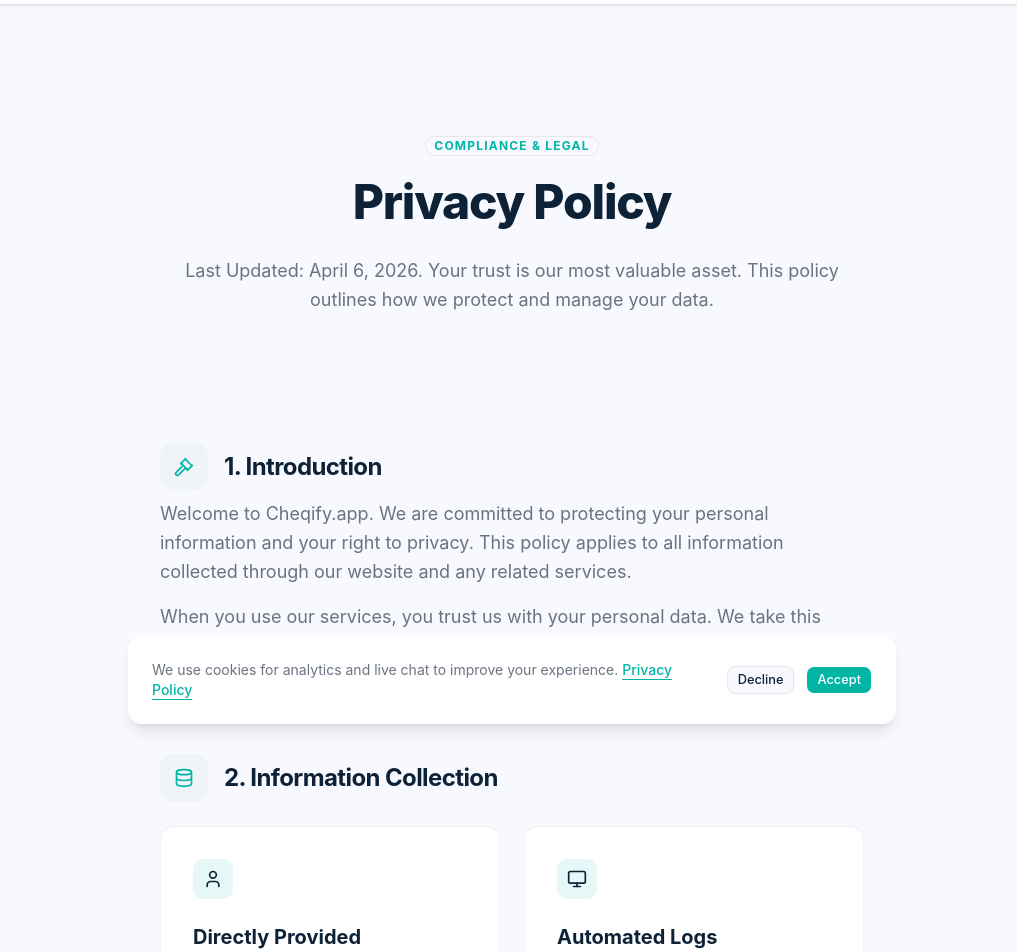
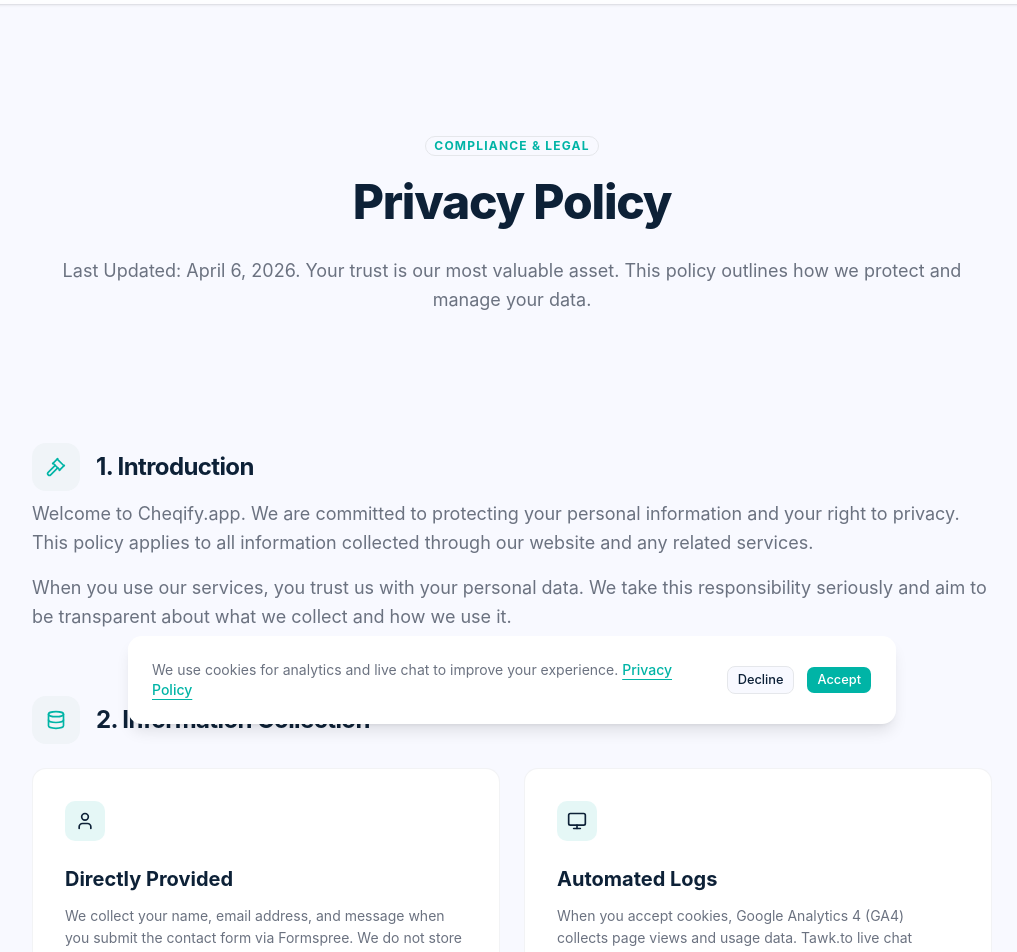
Before and after one commit to ravihirapara/cheqify-website, a Next.js app: page /en/privacy in a window 1280 px wide. Shown: the part 60-1012 px from the top of the page, without its empty margins (128-1145 px from the left). Built offline with nearby package versions, Linux system fonts and the light colour scheme; no server answers; a web font is replaced by a local one.

Commit message:
fix: widen Privacy and Terms pages from max-w-3xl to max-w-5xl

```diff
--- a/src/components/sections/privacy-content.tsx
+++ b/src/components/sections/privacy-content.tsx
@@ -21,7 +21,7 @@
   const t = useTranslations("privacy");
 
   return (
-    <article className="mx-auto max-w-3xl space-y-16 px-4 pb-24 sm:px-6 lg:px-8">
+    <article className="mx-auto max-w-5xl space-y-16 px-4 pb-24 sm:px-6 lg:px-8">
       {/* Section 1: Introduction */}
       <section className="space-y-6">
         <div className="mb-2 flex items-center gap-4">
--- a/src/components/sections/privacy-hero.tsx
+++ b/src/components/sections/privacy-hero.tsx
@@ -8,7 +8,7 @@
 
   return (
     <section className="py-24 md:py-32">
-      <div className="mx-auto max-w-3xl px-4 text-center sm:px-6 lg:px-8">
+      <div className="mx-auto max-w-5xl px-4 text-center sm:px-6 lg:px-8">
         <Badge
           variant="outline"
           className="mb-4 text-xs font-bold uppercase tracking-widest text-primary"
--- a/src/components/sections/terms-content.tsx
+++ b/src/components/sections/terms-content.tsx
@@ -18,7 +18,7 @@
   const t = useTranslations("terms");
 
   return (
-    <article className="mx-auto max-w-3xl space-y-16 px-4 pb-24 sm:px-6 lg:px-8">
+    <article className="mx-auto max-w-5xl space-y-16 px-4 pb-24 sm:px-6 lg:px-8">
       {/* Section 1: Acceptance */}
       <section className="space-y-6">
         <div className="mb-2 flex items-center gap-4">
--- a/src/components/sections/terms-hero.tsx
+++ b/src/components/sections/terms-hero.tsx
@@ -8,7 +8,7 @@
 
   return (
     <section className="py-24 md:py-32">
-      <div className="mx-auto max-w-3xl px-4 text-center sm:px-6 lg:px-8">
+      <div className="mx-auto max-w-5xl px-4 text-center sm:px-6 lg:px-8">
         <Badge
           variant="outline"
           className="mb-4 text-xs font-bold uppercase tracking-widest text-primary"
```
